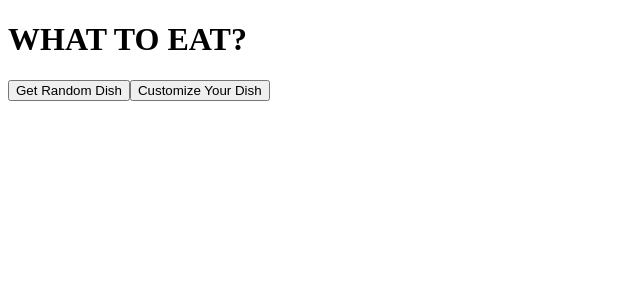
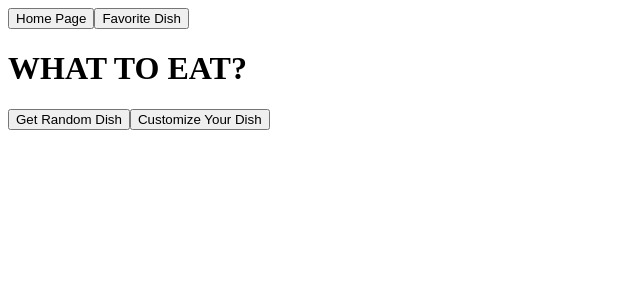
Before and after one commit to lioness0826/project-whattoeat, a Next.js app: page /HomePage in a window 1280 px wide. Shown: the top 300 px of the page, without its empty margins (0-640 px from the left). Built offline with nearby package versions, Linux system fonts and the light colour scheme.

Commit message:
Update HomePage.js

```diff
--- a/pages/HomePage.js
+++ b/pages/HomePage.js
@@ -5,15 +5,27 @@ function Home(){
     const router = useRouter();
 
     const getRandomRecipe = () => {
-        router.push("/ResultPage?type=random&fetch=true");
+        router.push("/ResultPage?type=random");
         };
 
     const customRecipe = () => {
-        router.push("/SearchPage?type=custom");
+        router.push("/SearchPage");
     };
+    const goToFavorites = () => {
+        router.push("/FavoritePage");
+    };
+    const scrollToTop = () => {
+        window.scrollTo({ top: 0, behavior: "smooth" });
+    };
+
 
     return(
         <div>
+               {/* Navbar */}
+            <nav >
+                <button onClick={scrollToTop}>Home Page</button>
+                <button onClick={goToFavorites}>Favorite Dish</button>
+            </nav>
             <div>
                 <h1>WHAT TO EAT?</h1>
             </div>
```
